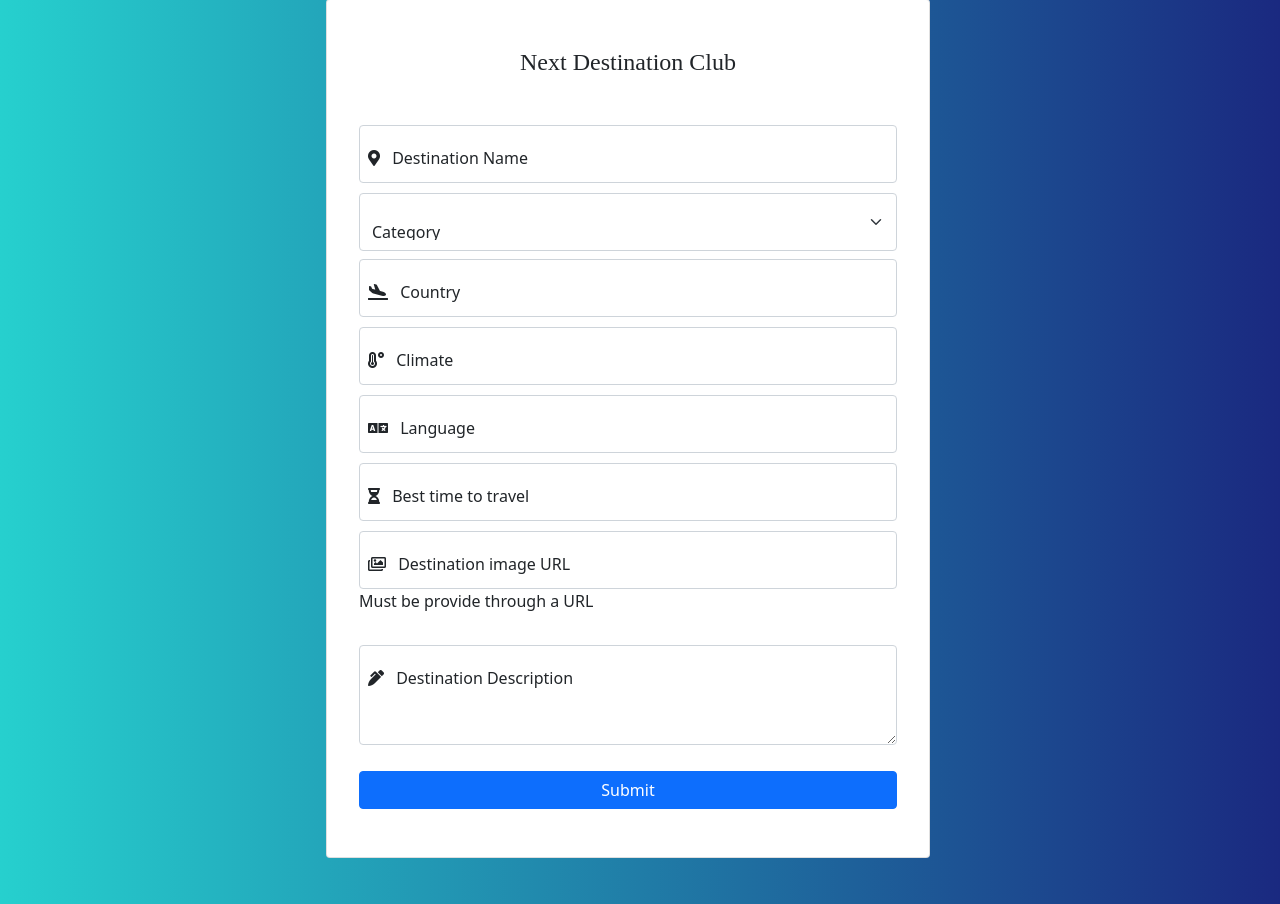
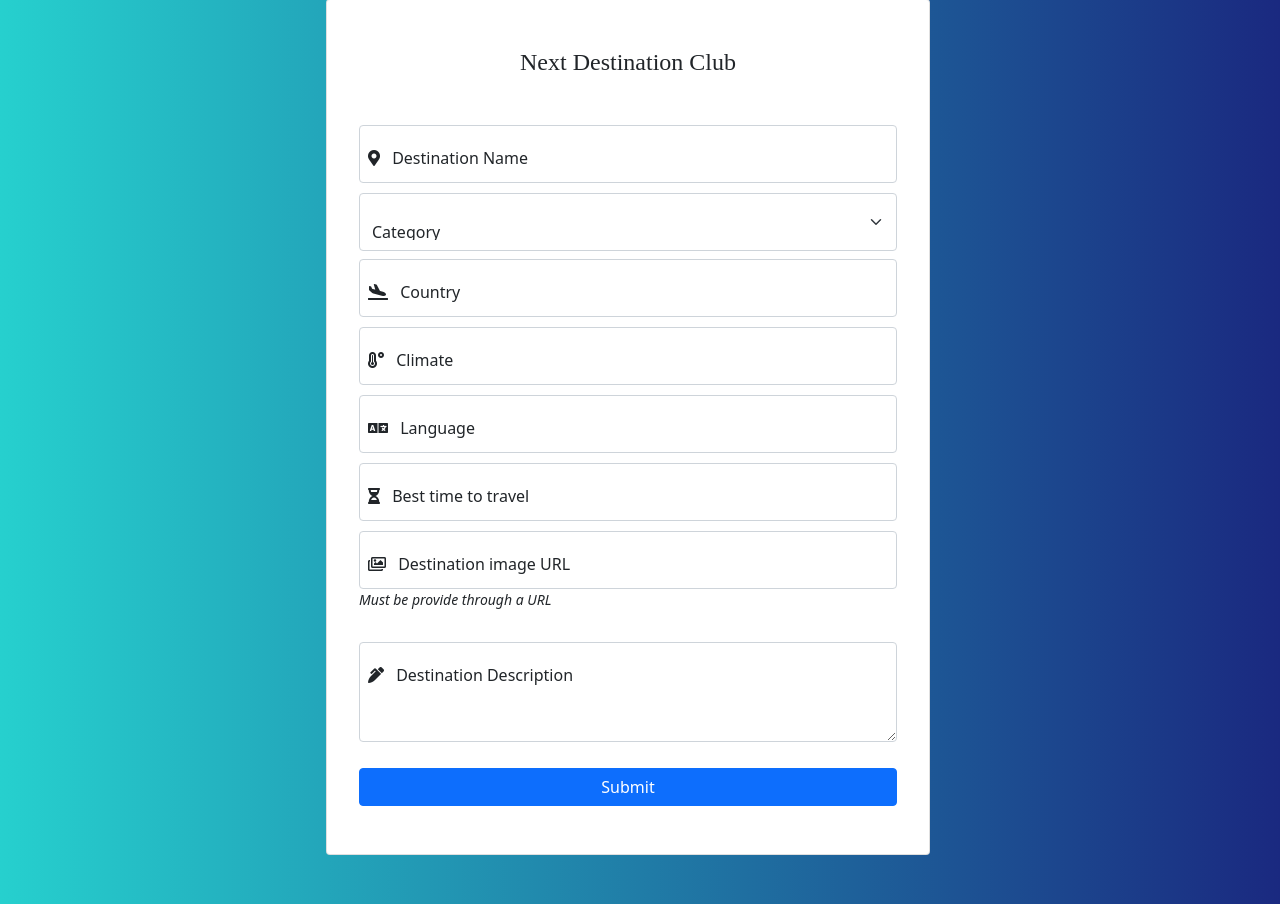
Before and after one commit to jas-sin82/next-destination-club-milestone-3, a Flask app: page /add_destination in a window 1280 px wide. Shown: the part 339-1243 px from the top of the page. Run offline with Flask 2, Linux system fonts and the light colour scheme; the visitor is signed in with stand-in values (Sample User, id 1); data that the repository does not hold is empty; some libraries are stand-ins or nearby versions.

Commit message:
add style

```diff
--- a/static/css/style.css
+++ b/static/css/style.css
@@ -582,7 +582,11 @@ textarea {
     font-size:30px;
 }
 
-
+/*update destination */
+.url-message{
+    font-size:14px;
+    font-style: italic;
+}
 
 /*media query --------*/
 
```
